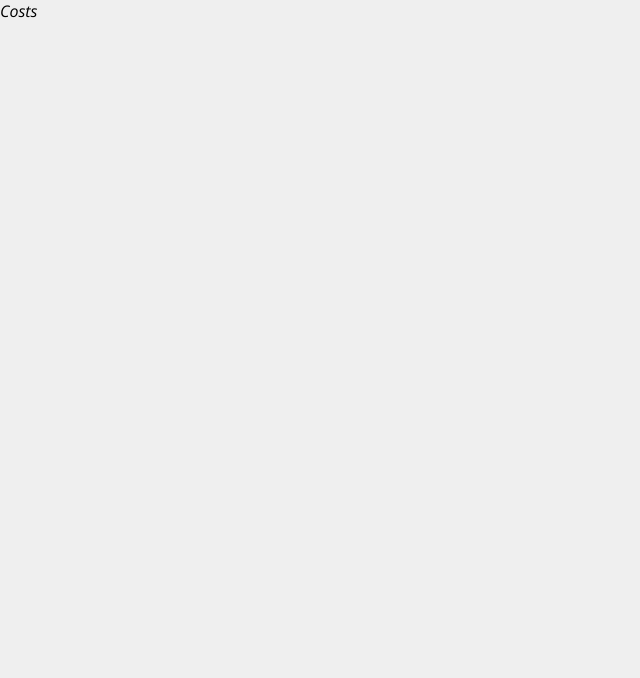
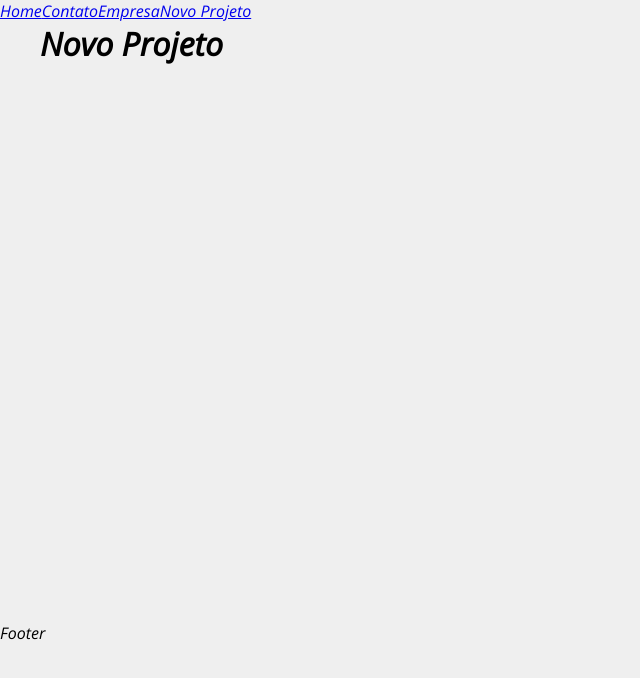
Before and after one commit to Victor87dev/projeto-planner, a React (Vite) app in the folder projeto-costs/: page /newproject in a window 1280 px wide. Shown: the top 678 px of the page, without its empty margins (0-640 px from the left). Built offline with nearby package versions, Linux system fonts and the light colour scheme.

Commit message:
docs: adicionando estilos nas paginas principais

```diff
--- a/projeto-costs/src/App.jsx
+++ b/projeto-costs/src/App.jsx
@@ -1,12 +1,34 @@
+import { BrowserRouter as Router, Routes, Route, Link } from "react-router-dom"
+import Home from "./components/pages/Home"
+import Contact from "./components/pages/Contact"
+import Company from "./components/pages/Company"
+import NewProject from "./components/pages/NewProject"
 
+import Container from "./components/layout/Container"
 
 function App() {
 
 
   return (
-    <>
-      <p>Costs</p>
-    </>
+    <Router>
+      <div>
+        <Link to="/">Home</Link>
+        <Link to="/contact">Contato</Link>
+        <Link to="/company">Empresa</Link>
+        <Link to="newproject">Novo Projeto</Link>
+      </div>
+      <Container customClass="min-height">
+        <Routes>
+
+            <Route path="/" element={<Home />}/>
+            <Route path="/company" element={<Company />}/>
+            <Route path="/contact" element={<Contact />}/>
+            <Route path="/newproject" element={<NewProject />}/>
+
+        </Routes>
+      </Container>
+      <p>Footer</p>
+    </Router>
   )
 }
 
--- /dev/null
+++ b/projeto-costs/src/components/layout/Container.jsx
@@ -0,0 +1,10 @@
+import React from "react";
+import Styles from "./Container.module.css"
+
+const Container = (props)=>{
+  return (
+    <div className={`${Styles.container} ${Styles[props.customClass]}`}>{props.children}</div>
+  )
+}
+
+export default Container
--- /dev/null
+++ b/projeto-costs/src/components/layout/Container.module.css
@@ -0,0 +1,20 @@
+.container{
+    width: 1200px;
+    display: flex;
+    justify-content: space-between;
+    margin: 0 auto;
+    flex-wrap: wrap;
+}
+
+.min-height{
+    min-height: 75%;
+}
+
+.start{
+    justify-content: flex-start;
+}
+
+.column {
+    flex-direction: column;
+    justify-content: flex-start;
+}
--- /dev/null
+++ b/projeto-costs/src/components/pages/Company.jsx
@@ -0,0 +1,7 @@
+import React from "react";
+
+const Company = ()=>{
+    return <h1>Empresa</h1>
+}
+
+export default Company
--- /dev/null
+++ b/projeto-costs/src/components/pages/Contact.jsx
@@ -0,0 +1,7 @@
+import React from "react";
+
+const Contact = ()=>{
+    return <h1>Contato</h1>
+}
+
+export default Contact
--- /dev/null
+++ b/projeto-costs/src/components/pages/Home.jsx
@@ -0,0 +1,7 @@
+import React from "react";
+
+const Home = ()=>{
+    return <h1>Home</h1>
+}
+
+export default Home
--- /dev/null
+++ b/projeto-costs/src/components/pages/NewProject.jsx
@@ -0,0 +1,7 @@
+import React from "react";
+
+const NewProject = ()=>{
+    return <h1>Novo Projeto</h1>
+}
+
+export default NewProject
```
